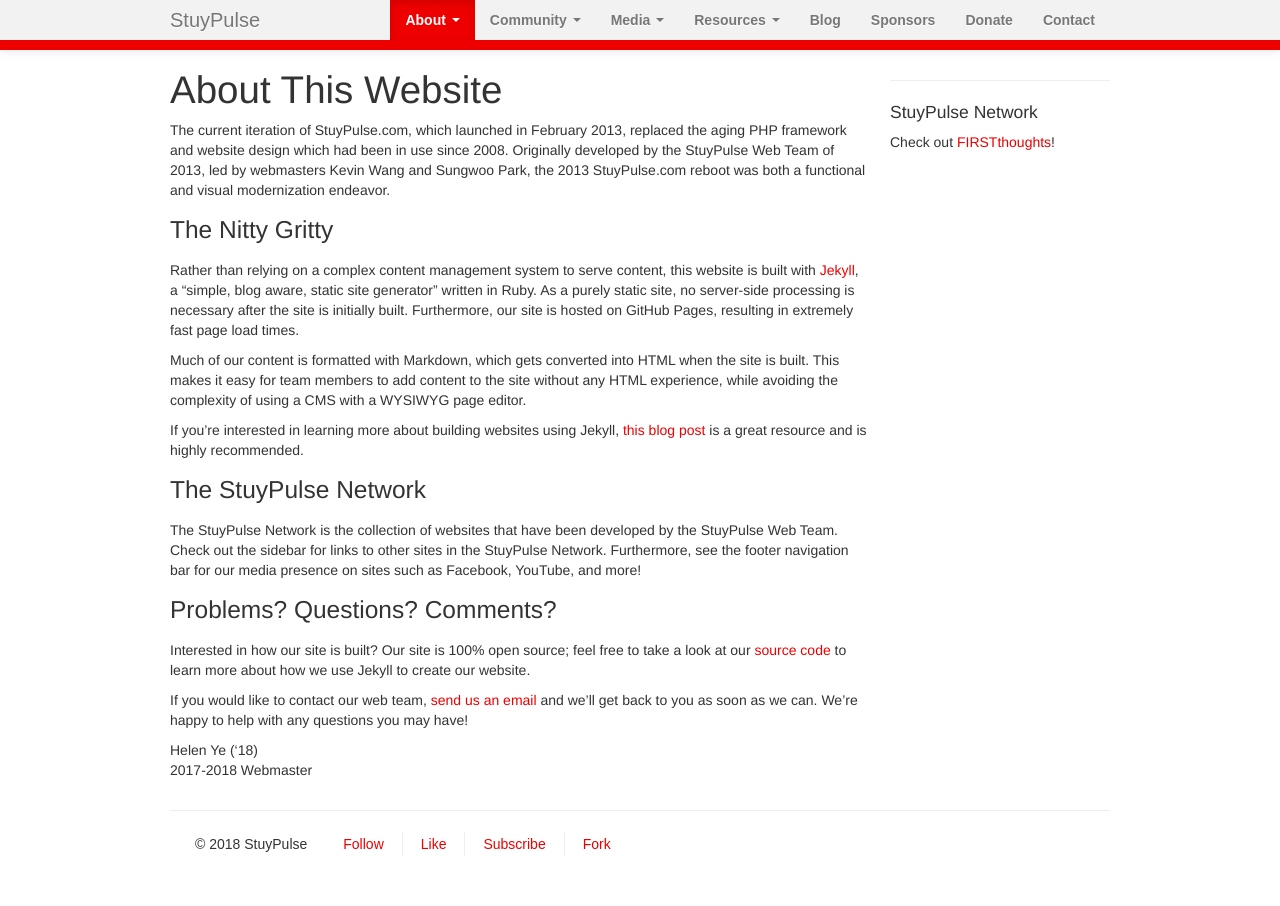
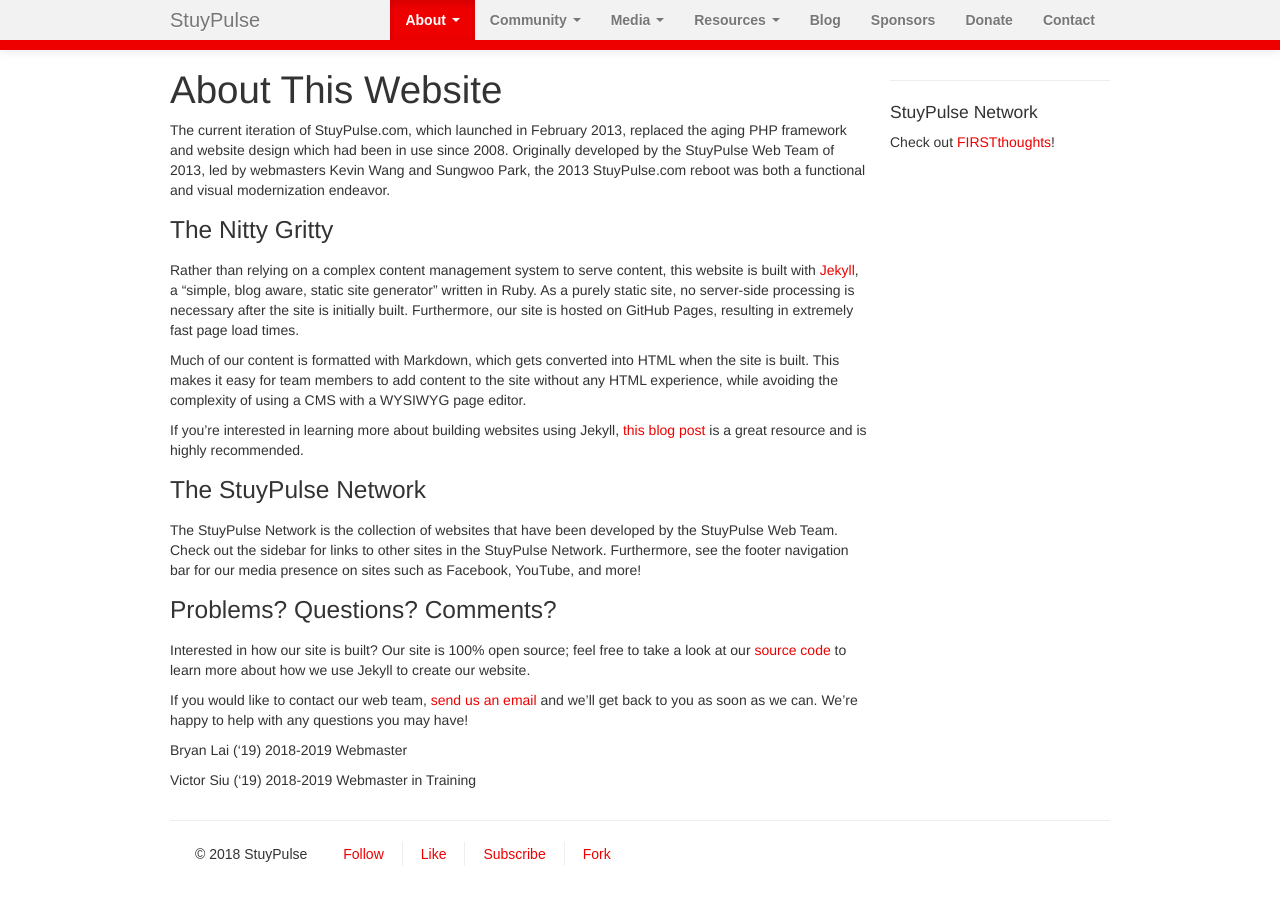
Before and after one commit to StuyPulse/team694.github.io, a Jekyll site: the page built from about/website/index.md, in a window 1280 px wide. Built offline with Jekyll 4.4.1, drawn with Linux system fonts in a browser that asks for light colours; nearby versions of some CDN libraries.

Commit message:
Add new webmaster name and in-training

```diff
--- a/about/website/index.md
+++ b/about/website/index.md
@@ -20,5 +20,8 @@ Interested in how our site is built? Our site is 100% open source; feel free to
 
 If you would like to contact our web team, [send us an email](/contact/) and we'll get back to you as soon as we can. We're happy to help with any questions you may have!
 
-Helen Ye ('18)
-2017-2018 Webmaster
+Bryan Lai ('19)
+2018-2019 Webmaster
+
+Victor Siu ('19)
+2018-2019 Webmaster in Training
```
